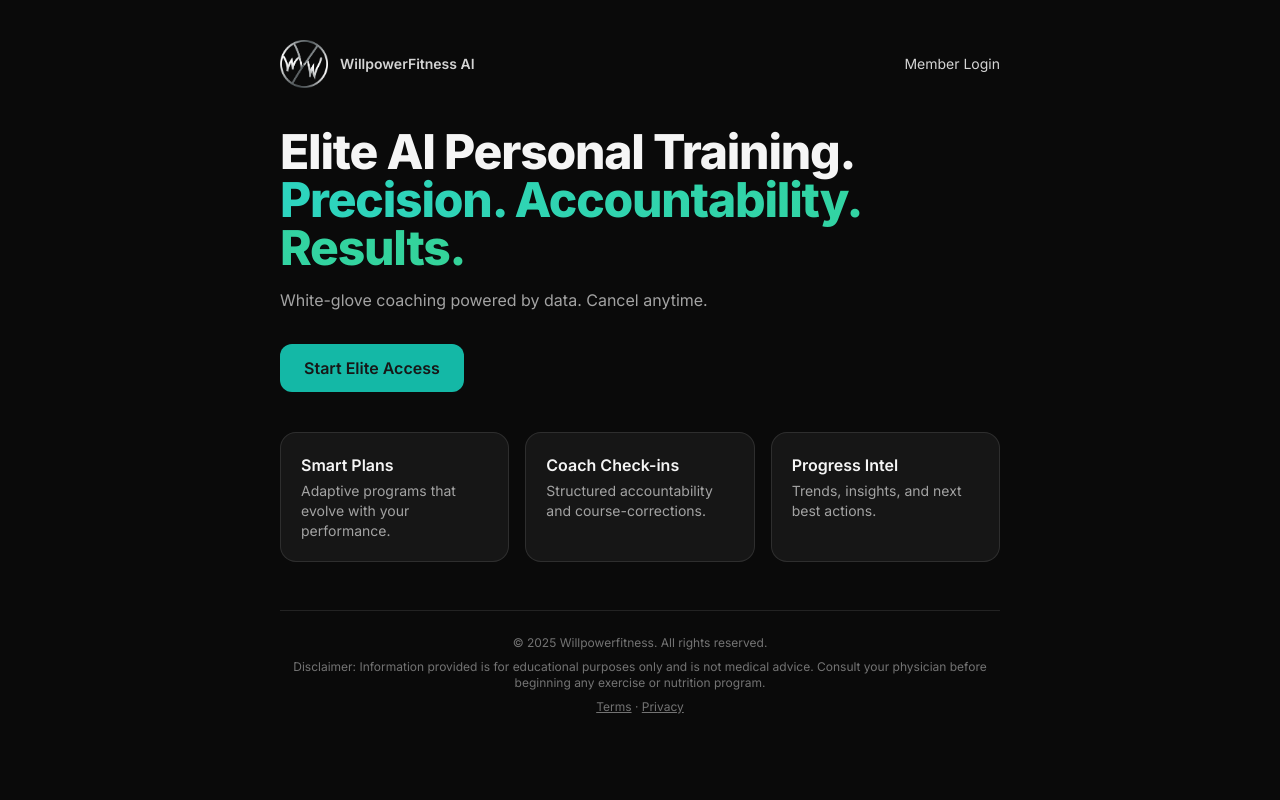
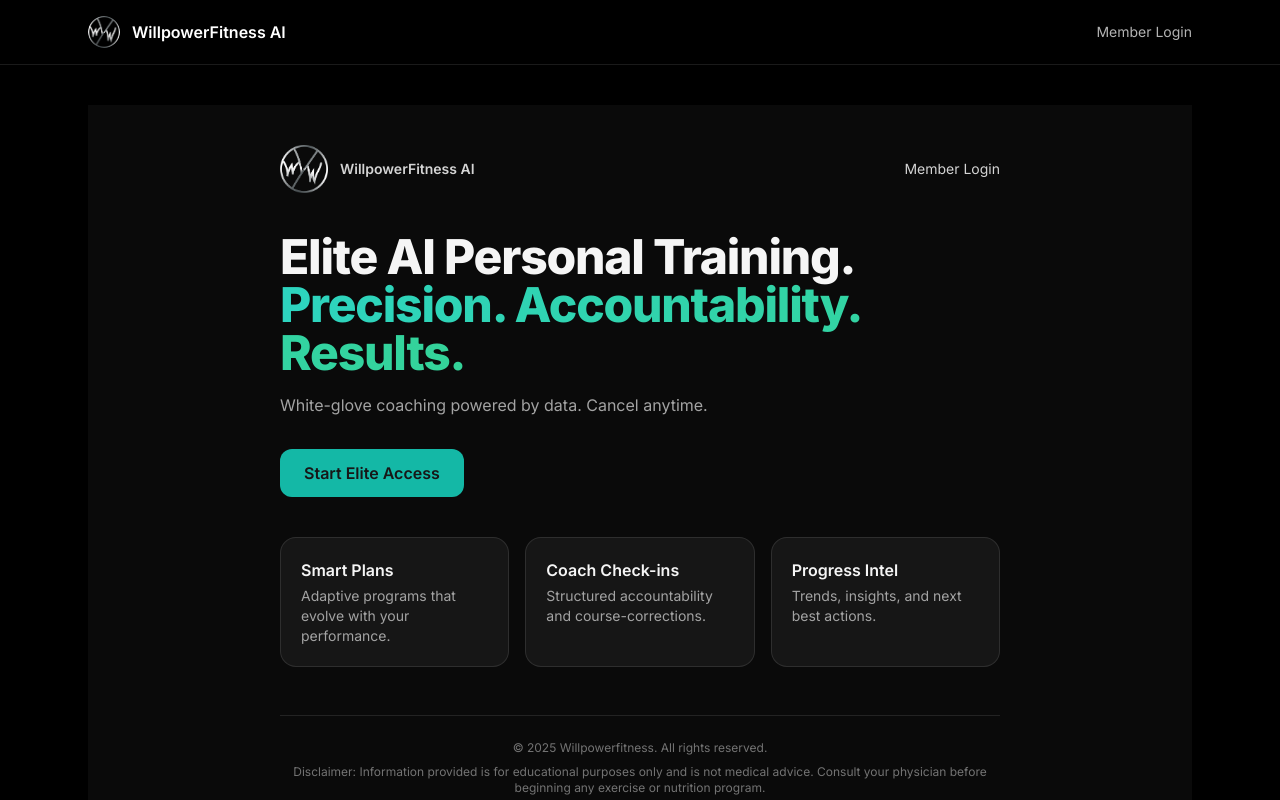
Before and after one commit to WillpowerfitnessAI/willpowerfitness-frontend, a Next.js app: page / in a window 1280 px wide. Shown: the top 800 px of the page. Built offline with nearby package versions, Linux system fonts and the light colour scheme.

Commit message:
Update _app.js

```diff
--- a/pages/_app.js
+++ b/pages/_app.js
@@ -1,2 +1,10 @@
 import "../styles/globals.css";
-export default function App({ Component, pageProps }) { return <Component {...pageProps} />; }
+import Layout from "../components/Layout";
+
+export default function App({ Component, pageProps }) {
+  return (
+    <Layout>
+      <Component {...pageProps} />
+    </Layout>
+  );
+}
```
